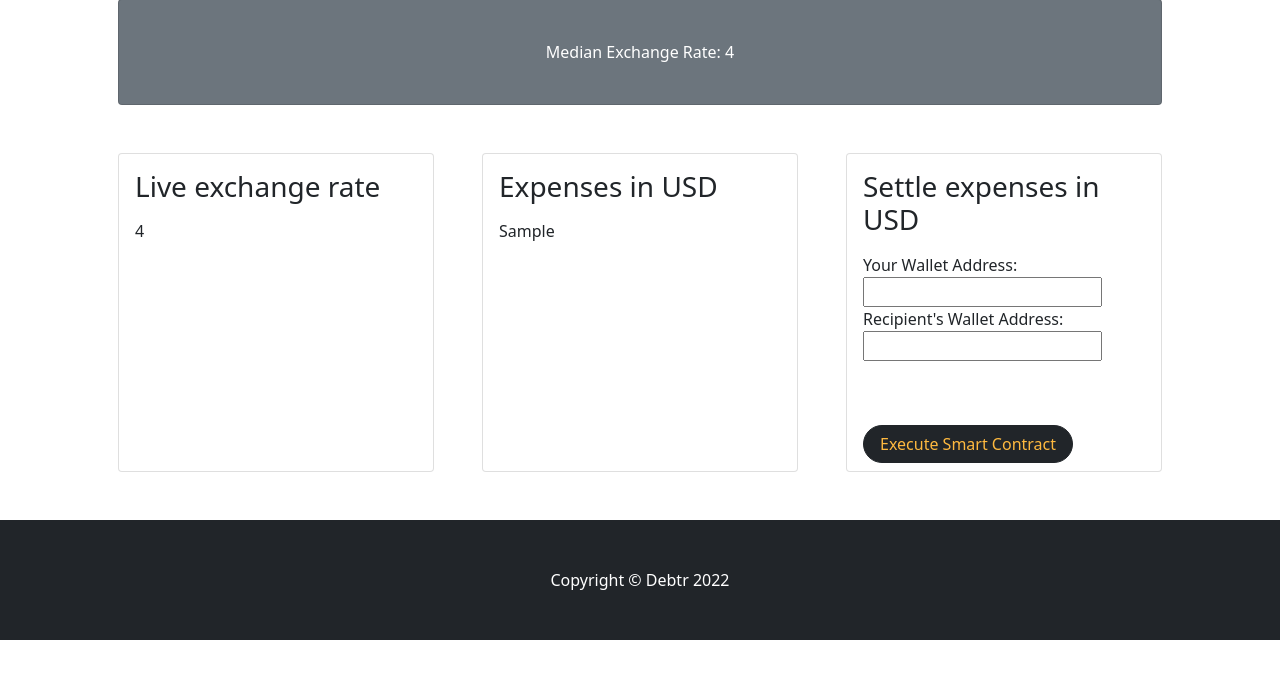
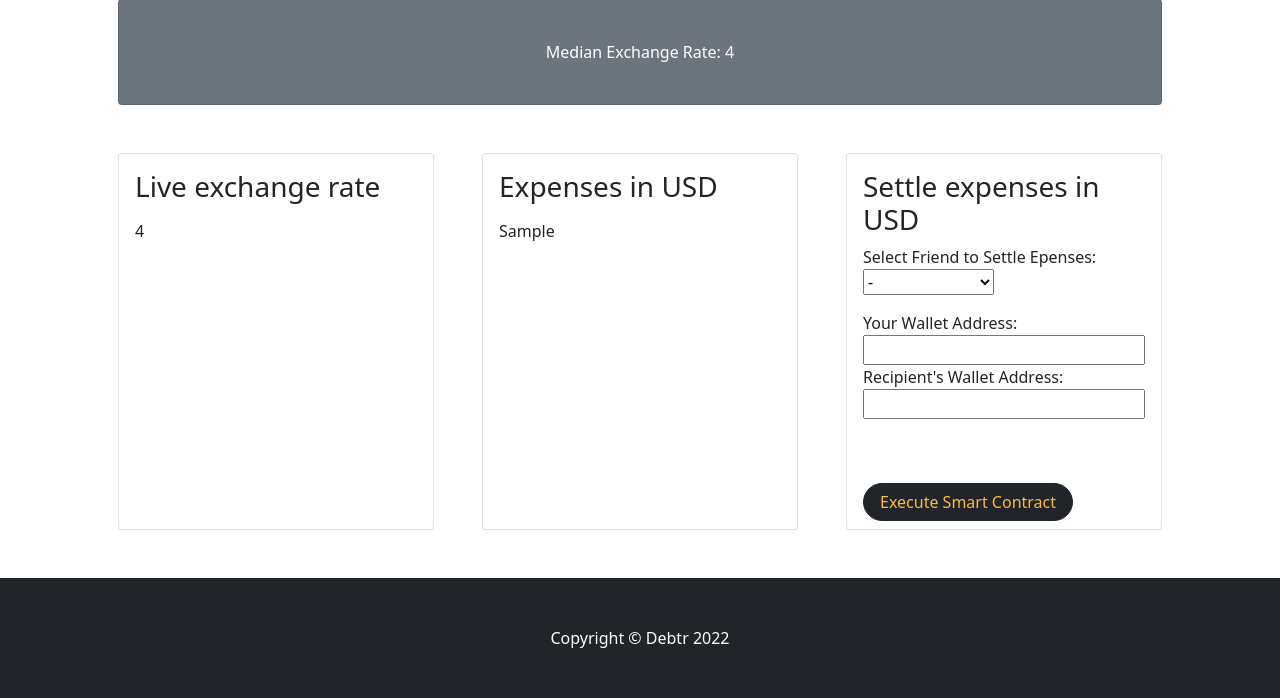
Before and after one commit to Yasamanro/Debtr, a Flask app: template templates/crypto_submit.html in a window 1280 px wide. Shown: the part 155-853 px from the top of the page. Before the commit the page ends 795 px from the top, so only its background shows below. Run offline with Flask 2, Linux system fonts and the light colour scheme; the template is opened without the code that fills it: most values are stand-ins (such as "Sample title", 1, 10 or a date in 2020); some libraries are stand-ins or nearby versions.

Commit message:
Added recipient dropdown selection on second page

```diff
--- a/main.py
+++ b/main.py
@@ -116,12 +116,14 @@ def submit_crypto():
 
 	formatted_expenses = [e for e in formatted_expenses if len(e) != 0]
 
+	others = people[1:]
+
 	debts = np.concatenate(formatted_expenses)
 	simplified_debts = simplify_debts(debts)
 	converted_debts = convert_transactions(simplified_debts,median_exchange_rate)
 
 
-	return render_template('crypto_submit.html',name=user.getFirstName(),currency=currency_form, rates=exchange_rates, median_rate=median_exchange_rate, converted_expenses=show_crypto_transactions(converted_debts,currency_form.upper()))
+	return render_template('crypto_submit.html',name=user.getFirstName(),currency=currency_form, rates=exchange_rates, median_rate=median_exchange_rate, converted_expenses=show_crypto_transactions(converted_debts,currency_form.upper()), others=others)
 
 # Page 3 - Summary/Confirmation of transaction
 @app.route('/transaction_confirmation')
@@ -133,7 +135,7 @@ def confirmation():
 	w3 = Web3(Web3.HTTPProvider('http://127.0.0.1:7545'))
 
 	x = w3.isConnected()
-	print(x)
+	# print(x)
 
 	public_address = '0xb7c8C7968b29D32a4567D5acD02C6BD8De9C3c87'
 	recipient_address = '0x1A074ce4ff8F1dBfb117EB48D778Dfd48EA3E8E2'
--- a/templates/crypto_submit.html
+++ b/templates/crypto_submit.html
@@ -61,11 +61,18 @@
                         <div class="card-body">
                             <h3 class="card-title">Settle expenses in {{currency.upper()}}</h3>
                             <p class="card-text">
+                                <label for="fname">Select Friend to Settle Epenses:</label><br>
+                                <select id="recipients">
+                                    <option disabled selected value="Default">-</option>
+                                    {% for option in others %}
+                                    <option value={{option}}>{{option}}</option>
+                                    {% endfor %}
+                                </select>
                                 <form>
-                                    <label for="fname">Your Wallet Address:</label><br>
-                                    <input type="text" id="sender_address"><br>
-                                    <label for="lname">Recipient's Wallet Address:</label><br>
-                                    <input type="text" id="recipient_address"><br><br>
+                                    <label>Your Wallet Address:</label><br>
+                                    <input type="text" id="sender_address" style="width: 100%;"><br>
+                                    <label id="recipient">Recipient's Wallet Address:</label><br>
+                                    <input type="text" id="recipient_address" style="width: 100%;"><br><br>
                                 </form>
                             </p>
                         </div>
@@ -97,5 +104,12 @@
                 document.location.href =  sender_address_url.concat(recipient_address_url);
             }
         </script>
+        <script type="text/javascript">
+            var e = document.getElementById("recipients");
+            e.onchange = function() {
+                var strUser = e.options[e.selectedIndex].value;
+                document.getElementById('recipient').innerHTML = strUser + "'s Wallet Address";
+            }
+        </script>
     </body>
 </html>
```
